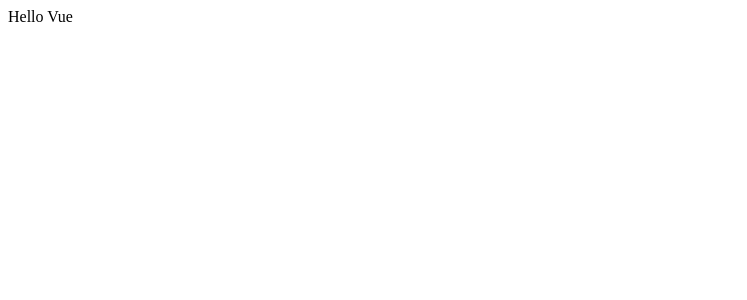
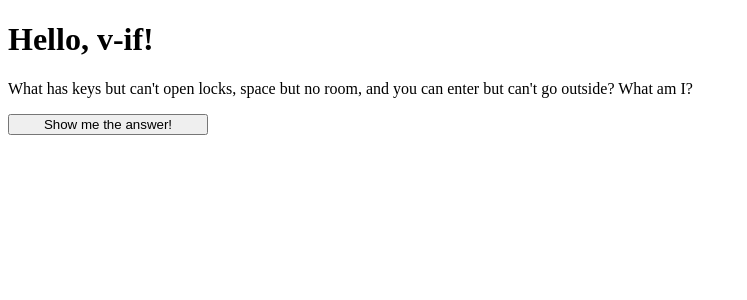
Before and after one commit to lilianam37/learn-vue-3-with-bingyang, a Vue app: page / in a window 1280 px wide. Shown: the top 300 px of the page, without its empty margins (0-747 px from the left). Built offline with nearby package versions, Linux system fonts and the light colour scheme.

Commit message:
conditional rendering

```diff
--- a/src/App.vue
+++ b/src/App.vue
@@ -1,13 +1,25 @@
 <template>
-  <div>
-    Hello Vue
-  </div>
+  <h1>{{ message }}</h1>
+  <p>
+    What has keys but can't open locks, space but no room, and you can enter but
+    can't go outside? What am I?
+  </p>
+
+  <button style="width: 200px" @click="showAnswer = !showAnswer">
+    {{ !showAnswer ? 'Show me the answer!' : 'Hide the answer!' }}
+  </button>
+
+  <div v-if="showAnswer">A keyboard</div>
+  <!-- <div v-if="Math.random() > 0.5">Now you see me</div>
+  <div v-else>Now you don't</div>-->
+  <div v-show="showAnswer">A keyboard.</div>
 </template>
 
 <script setup>
+import { ref } from 'vue'
 
+let message = ref('Hello, v-if!')
+let showAnswer = ref(false)
 </script>
 
-<style lang="scss" scoped>
-
-</style>
+<style scoped></style>
```
